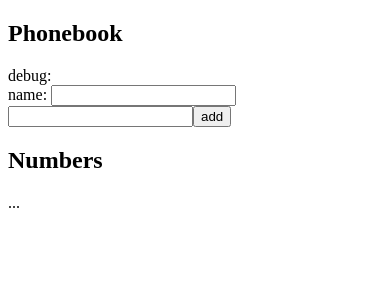
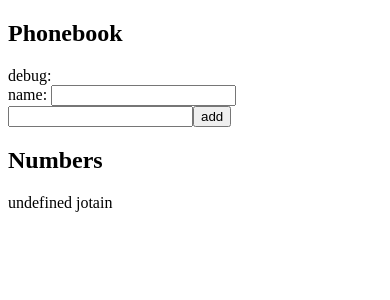
Before and after one commit to LindJaakko/MOOC_FullStack, a React (Create React App) app in the folder part2/phonebook/: page / in a window 390 px wide. Shown: the top 300 px of the page. Built offline with nearby package versions, Linux system fonts and the light colour scheme.

Commit message:
second draft of phonebook exercise 2.6

```diff
--- a/part2/phonebook/src/App.js
+++ b/part2/phonebook/src/App.js
@@ -1,4 +1,8 @@
 import { useState } from "react";
+
+const Number = ({ person }) => {
+  return person.content + "\r\n" + "jotain";
+};
 
 const App = () => {
   const [persons, setPersons] = useState([{ name: "Arto Hellas" }]);
@@ -33,7 +37,11 @@ const App = () => {
         </div>
       </form>
       <h2>Numbers</h2>
-      ...
+      <div>
+        {persons.map((person) => (
+          <Number key={person.id} person={person} />
+        ))}
+      </div>
     </div>
   );
 };
```
